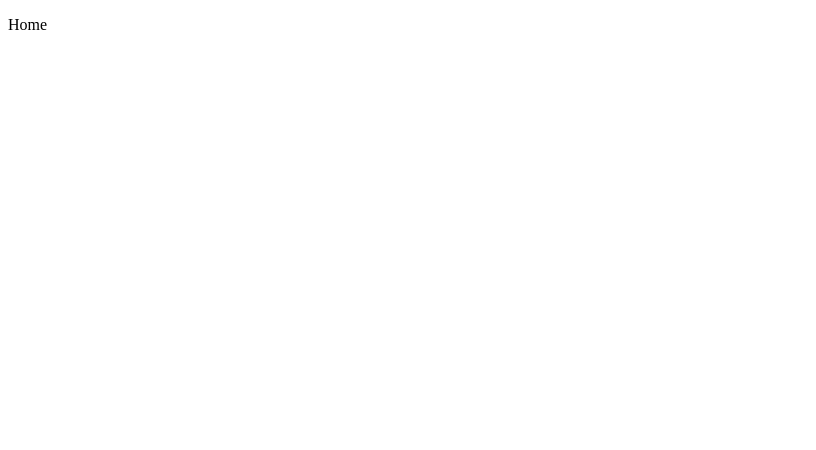
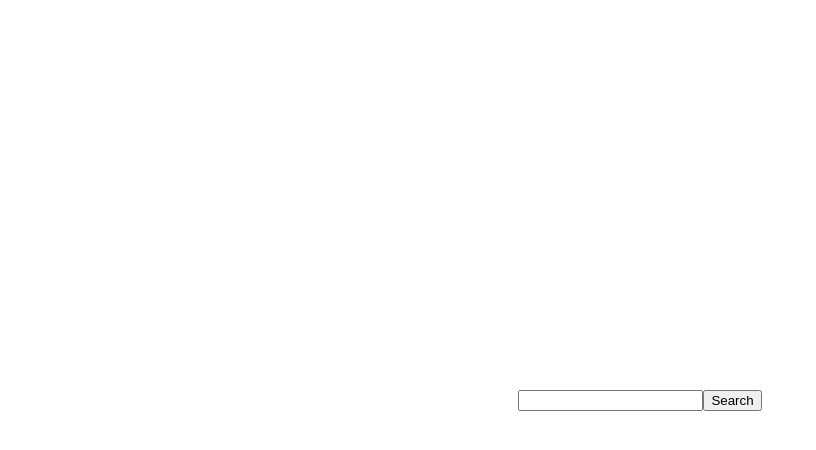
Before and after one commit to IgorPolyakov/serial_killer, a React (Vite) app in the folder frontend/: page / in a window 1280 px wide. Shown: the top 450 px of the page, without its empty margins (0-816 px from the left). Built offline with nearby package versions, Linux system fonts and the light colour scheme.

Commit message:
Use styled components

```diff
--- a/frontend/src/components/App/index.tsx
+++ b/frontend/src/components/App/index.tsx
@@ -4,8 +4,11 @@ import Home from '~/pages/Home'
 import Search from '~/pages/Search'
 import Show from '~/pages/Show'
 import NotFound from '~/pages/NotFound'
+import { GlobalStyle } from './styled'
 
 const App = () => (
+  <>
+    <GlobalStyle />
     <Router>
       <Switch>
         <Route exact path="/">
@@ -22,6 +25,7 @@ const App = () => (
         </Route>
       </Switch>
     </Router>
+  </>
 )
 
 export default App
--- /dev/null
+++ b/frontend/src/components/App/styled.ts
@@ -0,0 +1,13 @@
+import { createGlobalStyle } from 'styled-components'
+
+export const GlobalStyle = createGlobalStyle`
+  *,
+  *::before,
+  *::after {
+    box-sizing: border-box;
+  }
+
+  body {
+    margin: 0;
+  }
+`
--- a/frontend/src/pages/Home/index.tsx
+++ b/frontend/src/pages/Home/index.tsx
@@ -1,5 +1,28 @@
 import * as React from 'react'
+import { useHistory } from 'react-router-dom'
+import { FormWrapper } from './styled'
 
-const Home = () => <p>Home</p>
+const Home = () => {
+  const history = useHistory()
+  const [words, setWords] = React.useState('')
+
+  const handleSubmit = (event) => {
+    event.preventDefault()
+    history.push(`/search?words=${encodeURIComponent(words)}`)
+  }
+
+  return (
+    <FormWrapper>
+      <form onSubmit={handleSubmit}>
+        <input
+          type="text"
+          value={words}
+          onChange={(event) => setWords(event.target.value)}
+        />
+        <input type="submit" value="Search" />
+      </form>
+    </FormWrapper>
+  )
+}
 
 export default Home
--- /dev/null
+++ b/frontend/src/pages/Home/styled.ts
@@ -0,0 +1,8 @@
+import styled from 'styled-components'
+
+export const FormWrapper = styled.div`
+  height: 100vh;
+  display: flex;
+  align-items: center;
+  justify-content: center;
+`
```
Lines whose indentation alone changed are shown as unchanged.
